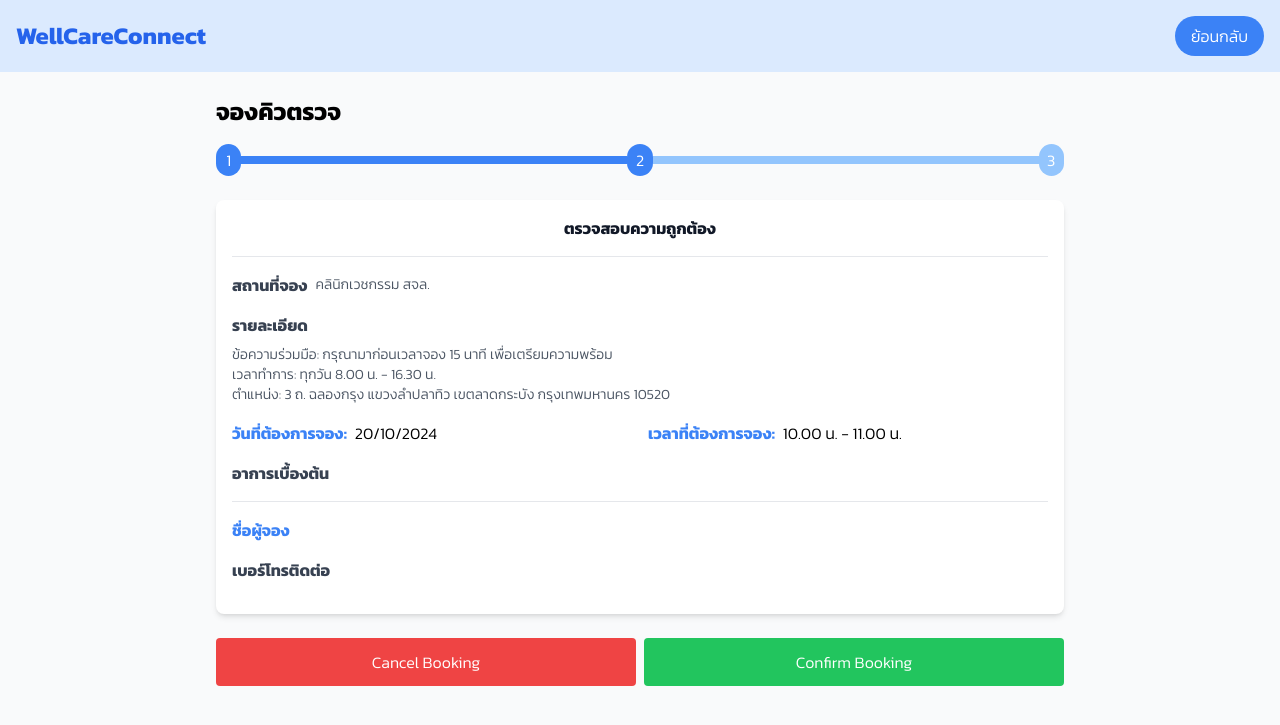
After one commit to amesupakorn/WellCareConnect, a Django app: page /book-third in a window 1280 px wide. The commit adds this page. Shown: the top 725 px of the page. Run offline with Django 5.2, Linux system fonts and the light colour scheme; some libraries are stand-ins or nearby versions.

Commit message:
book update

```diff
--- /dev/null
+++ b/wellcare/connects/templates/booking/book-third.html
@@ -0,0 +1,108 @@
+{% load static %}
+<!DOCTYPE html>
+<html lang="th">
+<head>
+    <meta charset="UTF-8">
+    <meta name="viewport" content="width=device-width, initial-scale=1.0">
+    <title>WellCare</title>
+
+    <link rel="stylesheet" href="{% static 'css/layout.css'%}">
+    <script src="https://cdn.tailwindcss.com"></script>
+
+</head>
+<body class="bg-gray-50">
+
+    <!-- Header -->
+    <div class="bg-blue-100 p-4 flex items-center justify-between">
+        <div class="text-2xl font-bold text-blue-600" >
+            <span>WellCareConnect</span>
+        </div>
+        <div class="bg-blue-500 text-white hover:bg-blue-400 rounded-full px-4 py-2" onclick="window.location.href='{% url 'book-second' %}';">
+            <span>ย้อนกลับ</span>
+        </div>
+    </div>
+
+    <div class="container mx-auto max-w-4xl p-6 overflow-y-auto">
+        <!-- Header -->
+        <div class="flex items-center justify-between mb-4">
+            <h1 class="text-2xl font-bold">จองคิวตรวจ</h1>
+        </div>
+
+        <!-- Progress Indicator -->
+        <div class="flex items-center mb-6">
+            <div class="w-14 h-8 bg-blue-500 text-white rounded-full flex items-center justify-center">1</div>
+            <div class="w-full h-2 bg-blue-500"></div>
+            <div class="w-14 h-8 bg-blue-500 text-white rounded-full flex items-center justify-center">2</div>
+            <div class="w-full h-2 bg-blue-300"></div>
+            <div class="w-14 h-8 bg-blue-300 text-white rounded-full flex items-center justify-center">3</div>
+        </div>
+
+
+
+            <!-- Booking Details -->
+        <div class="bg-white p-4 shadow-md rounded-lg mb-4">
+            <h2 class="text-center font-bold text-gray-900 mb-4">ตรวจสอบความถูกต้อง</h2>
+            <hr class="mb-4">
+            <div class="flex items-center space-x-2 mb-4">
+                <h4 class="font-bold text-gray-700">สถานที่จอง</h4>
+                <p class="text-gray-600 text-sm">คลินิกเวชกรรม สจล.</p>
+            </div>
+
+            <h4 class="font-bold text-gray-700 mb-2">รายละเอียด</h4>
+            <p class="text-gray-600 text-sm mb-4">
+                ข้อความร่วมมือ: กรุณามาก่อนเวลาจอง 15 นาที เพื่อเตรียมความพร้อม<br>
+                เวลาทำการ: ทุกวัน 8.00 น. - 16.30 น.<br>
+                ตำแหน่ง: 3 ถ. ฉลองกรุง แขวงลำปลาทิว เขตลาดกระบัง กรุงเทพมหานคร 10520
+            </p>
+
+            <div class="flex space-x-4 mb-4">
+                <div class="w-1/2 flex items-center">
+                    <label for="start_date" class="block text-blue-500 font-bold mr-2">วันที่ต้องการจอง: </label>
+                    <p id="bookDate">20/10/2024</p>
+                </div>
+                <div class="w-1/2 flex items-center">
+                    <label for="closeTime" class="block text-blue-500 font-bold mr-2">เวลาที่ต้องการจอง: </label>
+                    <p id="bookTime">10.00 น. - 11.00 น.</p>
+                </div>
+            </div>
+
+            <div class="flex items-center space-x-2 mb-4">
+                <h4 class="font-bold text-gray-700">อาการเบื้องต้น </h4>
+                <p class="text-gray-600 text-xm"></p>
+            </div>
+
+            <hr class="mb-4">
+
+            <div class="flex items-center space-x-2 mb-4">
+                <h4 class="font-bold text-blue-500">ชื่อผู้จอง </h4>
+                <p class="text-gray-600 text-xm"></p>
+            </div>
+            <div class="flex items-center space-x-2 mb-4">
+                <h4 class="font-bold text-gray-700">เบอร์โทรติดต่อ </h4>
+                <p class="text-gray-600 text-xm"></p>
+            </div>
+
+
+        </div>
+
+        <form action="" method="POST">
+
+            <!-- Hidden Inputs เพื่อส่งข้อมูลทั้งหมด -->
+
+            <input type="hidden" name="date" value="{{ date }}">
+            <input type="hidden" name="start_time" value="{{ time_start }}">
+            <input type="hidden" name="end_time" value="{{ time_end }}">
+
+            <!-- Submit Button -->
+            <div class="mt-6 flex space-x-2">
+                <a href="{% url 'book-list' %}" class="w-1/2 bg-red-500 text-white py-3 rounded text-center hover:bg-red-600">Cancel Booking</a>
+                <button type="submit" class="w-1/2 bg-green-500 text-white py-3 rounded text-center hover:bg-green-600">Confirm Booking</button>
+            </div>
+        </form>
+
+    </div>
+
+
+
+</body>
+</html>
--- a/wellcare/connects/templates/check.html
+++ b/wellcare/connects/templates/check.html
@@ -17,7 +17,7 @@
         <div class="text-2xl font-bold text-blue-600" >
             <span>WellCareConnect</span>
         </div>
-        <button class="bg-blue-500 text-white hover:bg-blue-400 rounded-full px-4 py-2" onclick="window.location.href='{% url "home" %}';">
+        <button class="bg-blue-500 text-white hover:bg-blue-400 rounded-full px-4 py-2" onclick="window.location.href='{% url 'home' %}';">
 
             ย้อนกลับ
         </button>
@@ -25,7 +25,7 @@
 
     <div class="relative">
         <!-- ภาพพื้นหลัง -->
-        <img src="{% static "image/42-Header-1903x388-1.jpg" %}" alt="Background Image" class="w-full object-cover h-72 md:h-96">
+        <img src="{% static 'image/42-Header-1903x388-1.jpg' %}" alt="Background Image" class="w-full object-cover h-72 md:h-96">
 
         <!-- กรอบสีขาว -->
         <div class="absolute bottom-0 left-1/2 transform -translate-x-1/2 translate-y-1/2 bg-white p-6 rounded-lg shadow-lg max-h-full w-11/12 md:w-6/12">
--- a/wellcare/connects/urls.py
+++ b/wellcare/connects/urls.py
@@ -27,4 +27,9 @@ urlpatterns = [
 
     path('webhook/', views.HealthWebhookView.as_view(), name="webhook"),
 
+    path("book-list", views.BookingListPage.as_view(), name="book-list"),
+    path("book-first", views.BookingFirst.as_view(), name="book-first"),
+    path("book-second", views.BookingSecond.as_view(), name="book-second"),
+    path("book-third", views.BookingThird.as_view(), name="book-third"),
+
 ]
--- a/wellcare/connects/views.py
+++ b/wellcare/connects/views.py
@@ -107,6 +107,30 @@ class ServiceThird3(View):
 class ServiceThird4(View):
     def get(self, request):
         return render(request, 'services/third-4.html',{
+
+        })
+
+class BookingListPage(View):
+    def get(self, request):
+        return render(request, 'booking/book-list.html',{
+
+        })
+
+class BookingFirst(View):
+    def get(self, request):
+        return render(request, 'booking/book-first.html',{
+
+        })
+
+class BookingSecond(View):
+    def get(self, request):
+        return render(request, 'booking/book-second.html',{
+
+        })
+
+class BookingThird(View):
+    def get(self, request):
+        return render(request, 'booking/book-third.html',{
 
         })
 
```
Also changed, not shown: wellcare/connects/models.py (+26 -0 lines), wellcare/connects/templates/booking/book-first.html (added, +88 -0 lines), wellcare/connects/templates/booking/book-list.html (added, +54 -0 lines), wellcare/connects/templates/booking/book-second.html (added, +107 -0 lines), wellcare/connects/templates/index.html (+3 -3 lines), wellcare/connects/static/image/clinic.jpeg (added), wellcare/connects/static/image/kmitl.jpg (added).
